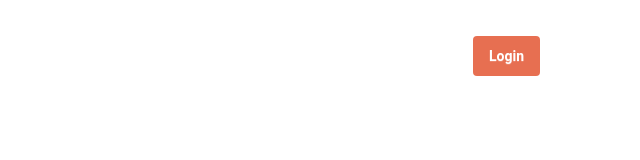
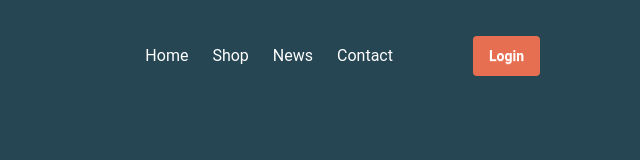
Before and after one commit to thesi47/biker-zone, a plain HTML site: page page-list/news.html in a window 1280 px wide. Shown: the whole page, without its empty margins (640-1280 px from the left). Drawn offline with nearby package versions, Linux system fonts and the light colour scheme.

Commit message:
fixed news bg

```diff
--- a/page-list/news.html
+++ b/page-list/news.html
@@ -16,7 +16,7 @@
 </head>
 
 <body>
-    <!-- <section class="header  bg-[#264653] h-[100vh]"> -->
+    <section class="header  bg-[#264653] h-screen">
         <div class="nav flex justify-end items-center gap-20 p-9 w-[90vw] mx-auto">
             <nav>
                 <ul class="flex flex-row gap-6 text-white">
```
